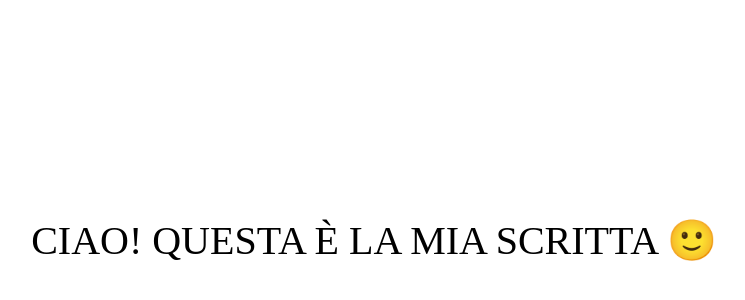
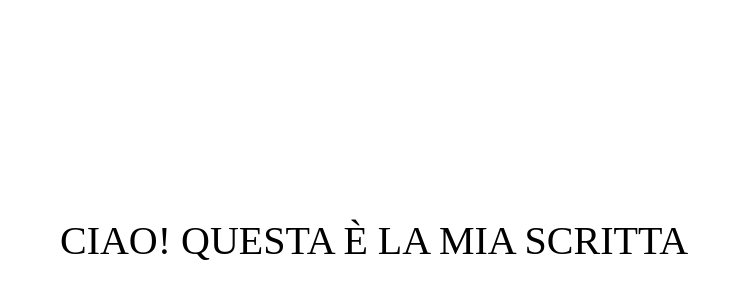
Before and after one commit to Mattwo1925/sito, a plain HTML site: page index.html in a window 1280 px wide. Shown: the part 168-468 px from the top of the page, without its empty margins (266-1011 px from the left). Drawn offline with Linux system fonts and the light colour scheme.

Commit message:
Update index.html

```diff
--- a/index.html
+++ b/index.html
@@ -5,6 +5,6 @@
   <title>Il mio messaggio</title>
 </head>
 <body style="display:flex; justify-content:center; align-items:center; height:100vh; font-size:40px;">
-  CIAO! QUESTA È LA MIA SCRITTA 🙂
+  CIAO! QUESTA È LA MIA SCRITTA
 </body>
 </html>
```
